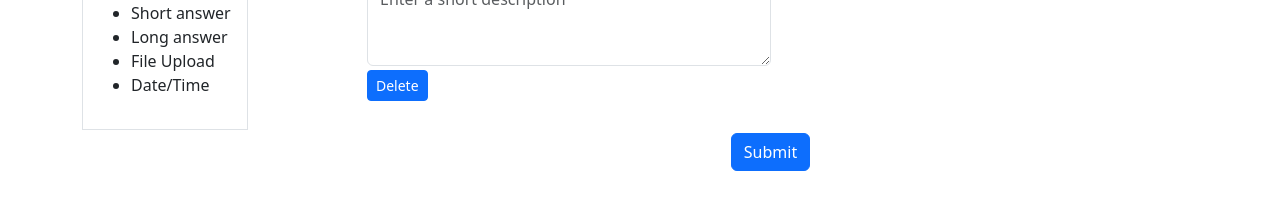
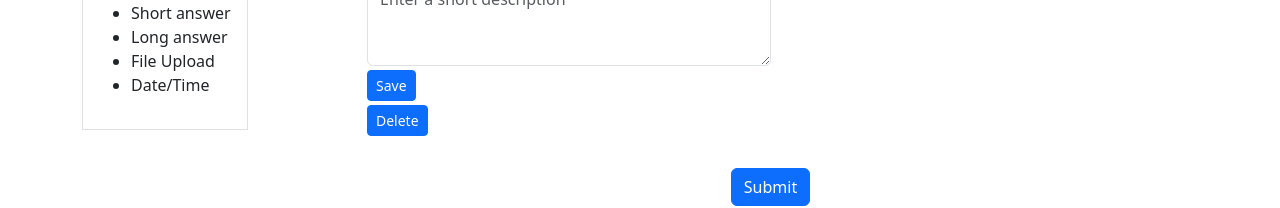
Before and after one commit to pipersjames/t3a2react-app, a React (Create React App) app: page /formbuilder in a window 1280 px wide. Both pictures are taken after a click on the item "Short answer". Shown: the part 226-434 px from the top of the page. Built offline with nearby package versions, Linux system fonts and the light colour scheme; no server answers.

Commit message:
short description added into the consoles.

```diff
--- a/src/components/ShortDesciption.jsx
+++ b/src/components/ShortDesciption.jsx
@@ -1,14 +1,17 @@
 import React, { useState } from 'react';
 
-const ShortDescription = ({ onChange }) => {
-  const [description, setDescription] = useState('');
+const ShortDescription = ({ initialValue }) => {
+  const [description, setDescription] = useState(initialValue || '');
 
   // Function to handle description change
   const handleDescriptionChange = (event) => {
-    const newDescription = event.target.value;
-    setDescription(newDescription);
-    // Pass the updated description to the parent component
-    onChange(newDescription);
+    setDescription(event.target.value);
+  };
+
+  // Function to handle adding or editing the description
+  const handleSave = () => {
+    // Here you can perform any validation or further processing if needed
+    console.log("Description:", description);
   };
 
   return (
@@ -22,6 +25,9 @@ const ShortDescription = ({ onChange }) => {
         rows="3"
         placeholder="Enter a short description"
       />
+      <button className="btn btn-sm btn-primary mt-1" onClick={handleSave}>
+        Save
+      </button>
     </div>
   );
 };
--- a/src/pages/FormBuilder.jsx
+++ b/src/pages/FormBuilder.jsx
@@ -190,9 +190,7 @@ const FormBuilder = () => {
                   {/* Render the component */}
                   {React.createElement(component.type, { key: component.key, onEmailAdded: handleAddComponent, onFullNameAdded: handleAddComponent })}
 
-                  {/* {React.createElement(component.type, { key: component.key, onEmailAdded: handleAddComponent })} */}
 
-                  {/* {React.createElement(component.type, { key: component.key, onAddComponent: handleAddComponent })} */}
                   {/* Render delete button for each component */}
                   <button className="btn btn-sm btn-primary mt-1" onClick={() => handleDeleteComponent(index)}>Delete</button>
                 </div>
```
